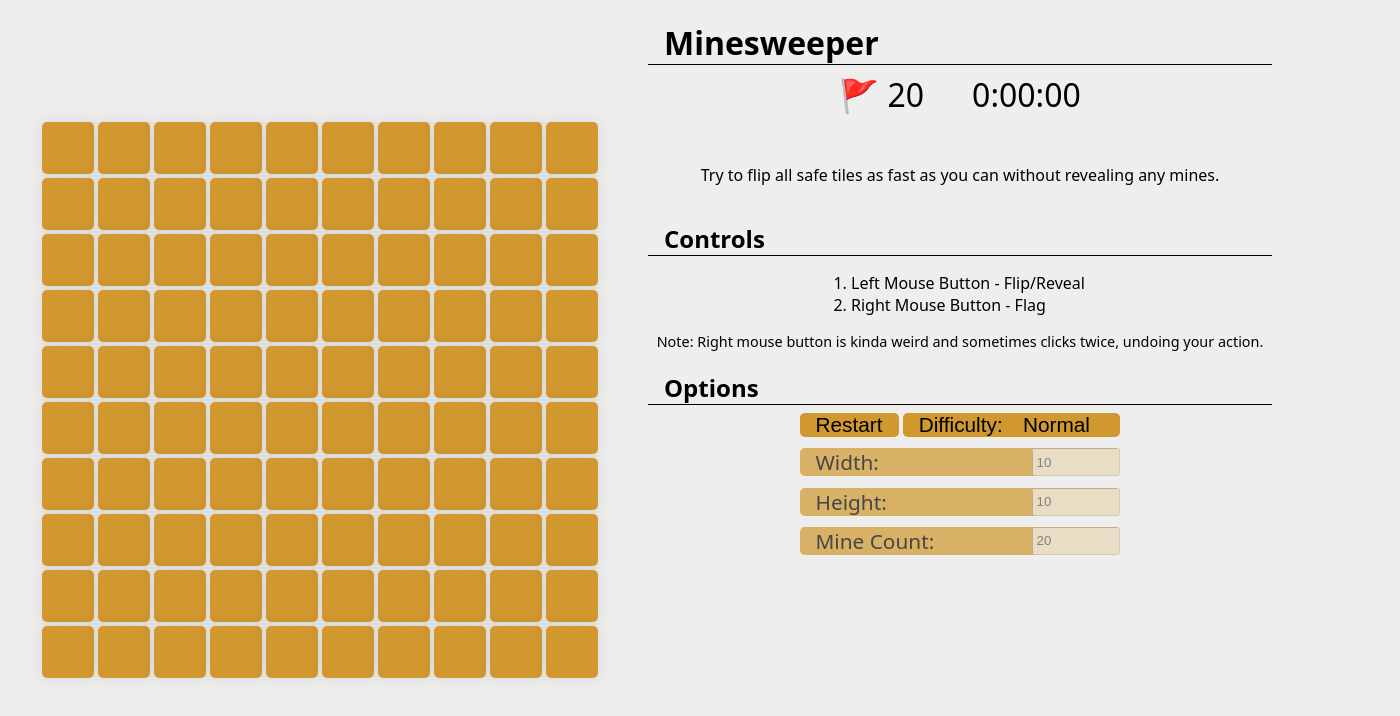
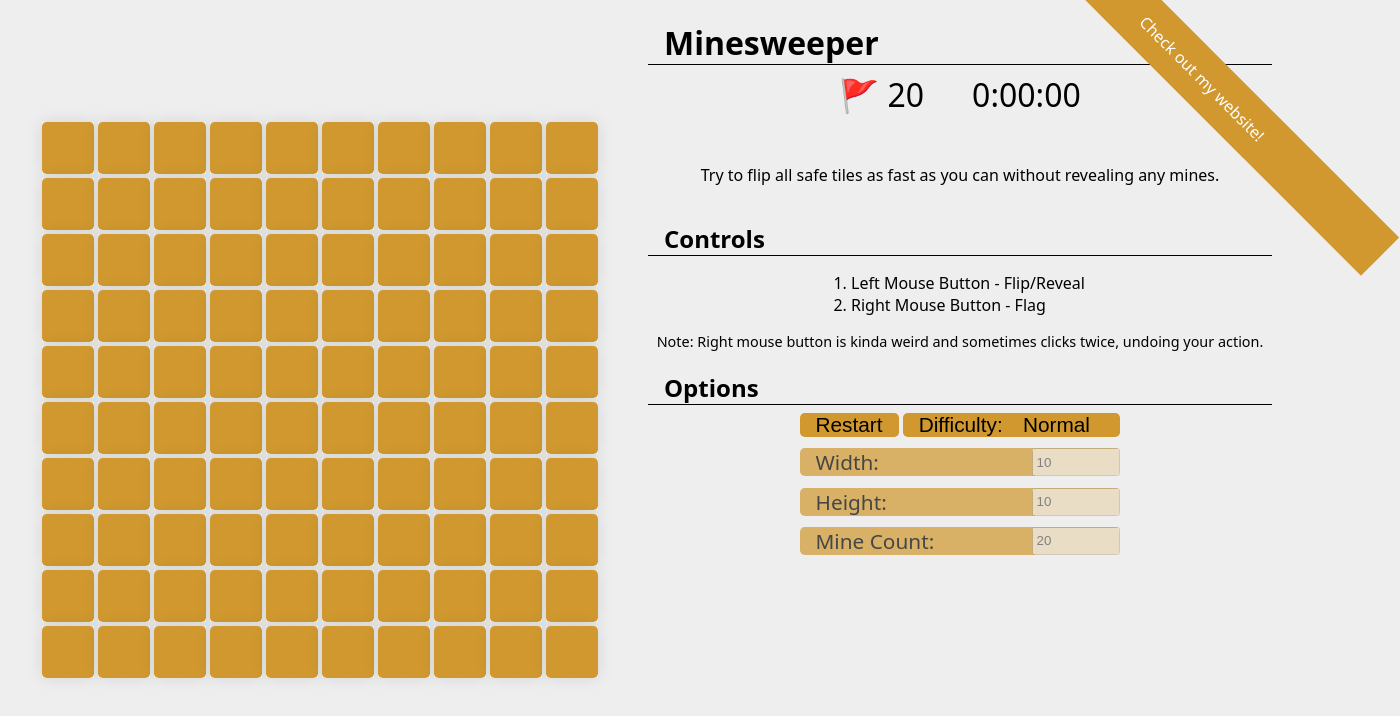
Before and after one commit to clikuki/minesweeper, a website with bundled scripts: page index.html in a window 1280 px wide. Shown: the whole page, 1400 px wide, since content can reach past the window. Built offline with nearby package versions, Linux system fonts and the light colour scheme.

Commit message:
added ribbon linking to my site

```diff
--- a/index.html
+++ b/index.html
@@ -9,6 +9,9 @@
 		<title>Minesweeper</title>
 	</head>
 	<body>
+		<a href="https://clikuki.github.io" class="ribbon"
+			>Check out my website!</a
+		>
 		<div class="container"></div>
 		<div class="info">
 			<h1><span>Minesweeper</span></h1>
--- a/main.css
+++ b/main.css
@@ -19,6 +19,7 @@ body {
 	font-family: system-ui;
 	gap: 1rem;
 	padding: 0 0.5rem;
+	overflow: hidden;
 }
 /* || Board / Game */
 .container {
@@ -174,3 +175,39 @@ body {
 .customInputs input {
 	width: 5rem;
 }
+/* || ribbon from https://stackoverflow.com/questions/30503866/right-corner-ribbon-on-a-div-css/#30505151 */
+.ribbon {
+	margin: 0;
+	background: var(--c-secondary-500);
+	color: white;
+	padding: 1em 0;
+	position: absolute;
+	top: 0;
+	right: 0;
+	transform-origin: top left;
+	translate: 30% 0;
+	rotate: 45deg;
+	text-decoration: none;
+	transition: translate 400ms;
+}
+.ribbon:hover {
+	text-decoration: underline;
+	translate: 32.5% -5%;
+}
+.ribbon:before,
+.ribbon:after {
+	content: '';
+	position: absolute;
+	top: 0;
+	margin: 0 -1px; /* tweak */
+	width: 100%;
+	min-width: 60px;
+	height: 100%;
+	background: var(--c-secondary-500);
+}
+.ribbon:before {
+	right: 100%;
+}
+.ribbon:after {
+	left: 100%;
+}
```
